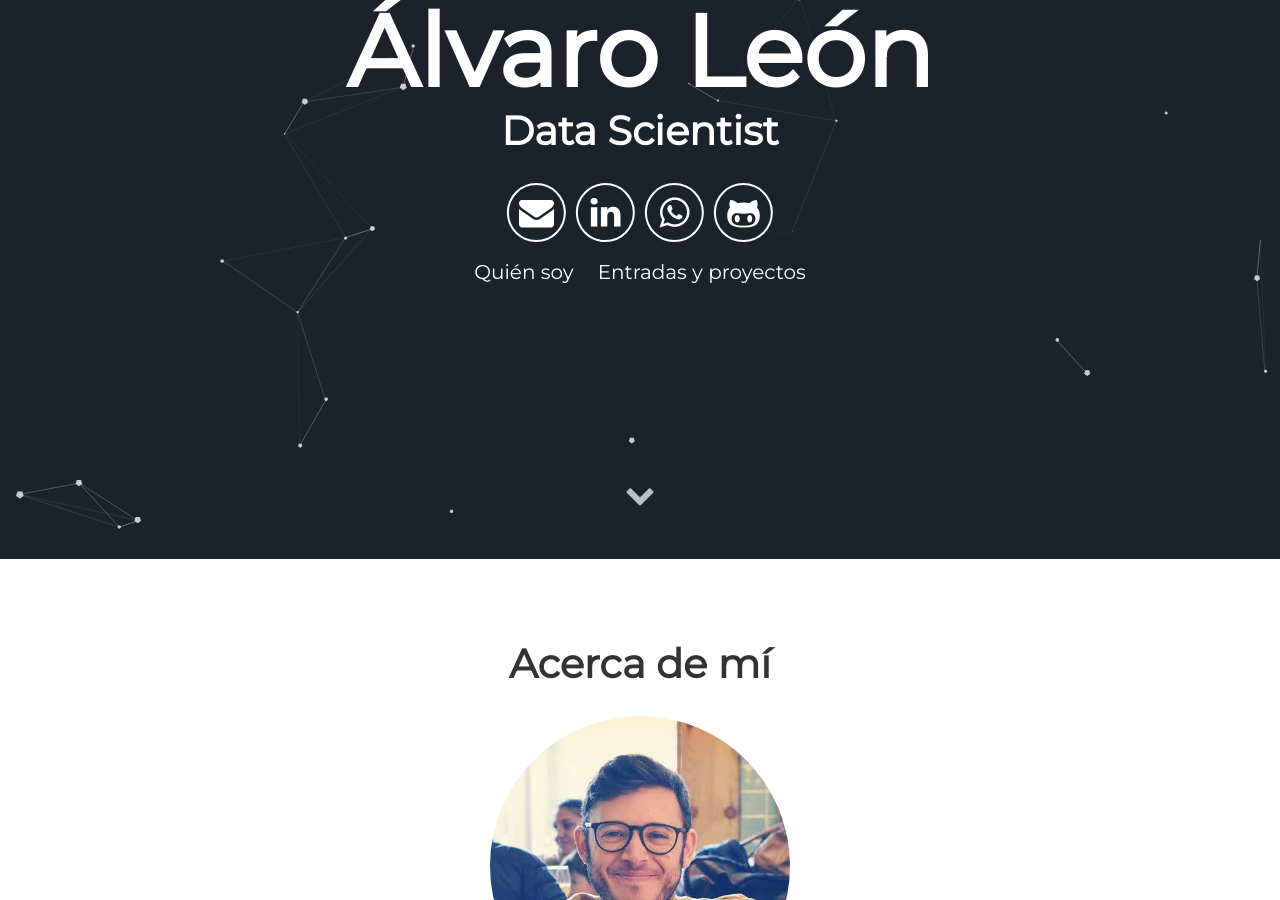
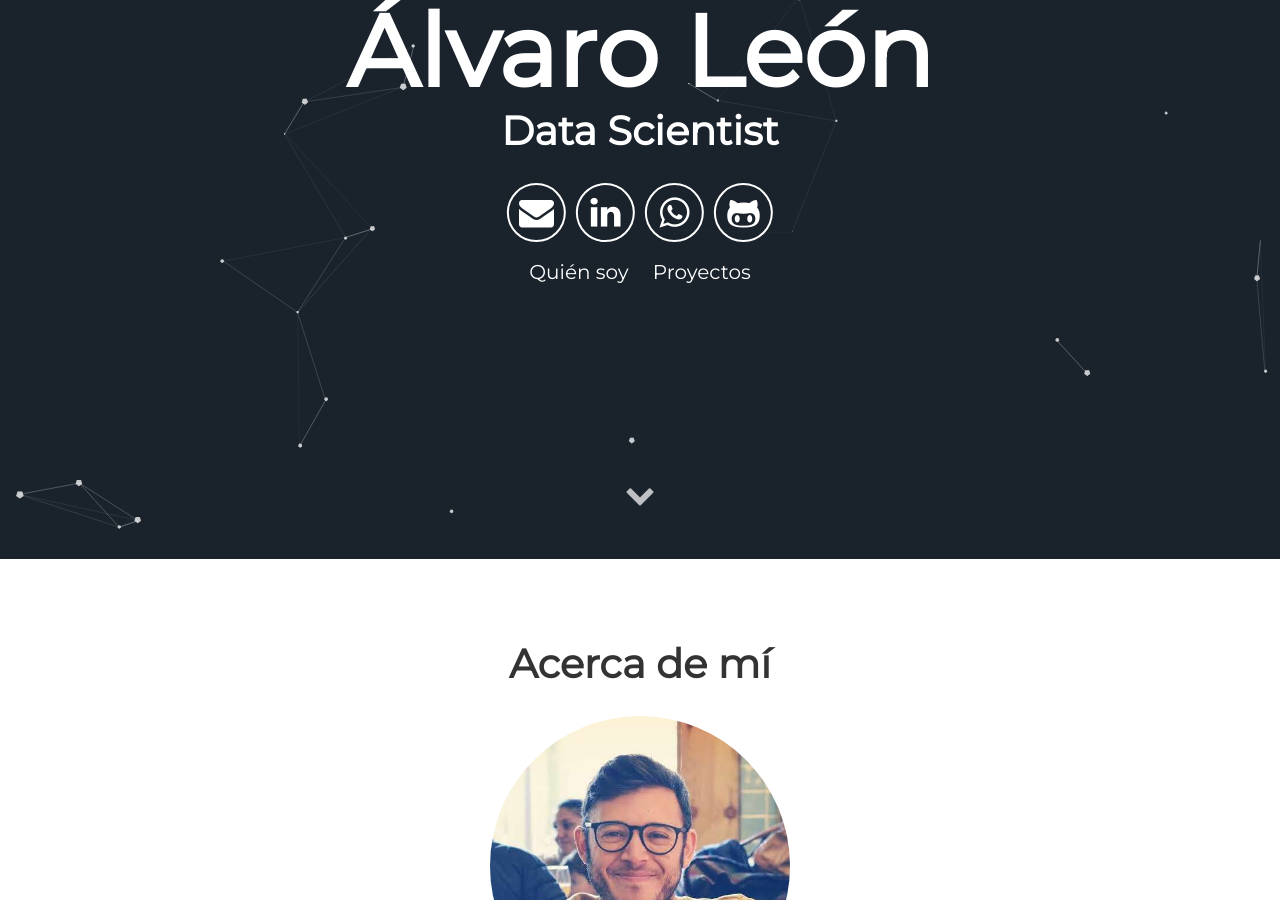
Before and after one commit to alvaroleongarrido/alvaroleongarrido.github.io, a Jekyll site: the page built from index.html, in a window 1280 px wide and 900 px high, scrolled down 341 px. Built offline with Jekyll 4.4.1, drawn with Linux system fonts in a browser that asks for light colours.

Commit message:
cambio 12

```diff
--- a/_includes/header.html
+++ b/_includes/header.html
@@ -14,7 +14,7 @@
 
       <div class="header-links">
         <a class="link" href="#about" data-scroll>Quién soy</a>
-        <a class="link" href="#projects" data-scroll>Entradas y proyectos</a>
+        <a class="link" href="#projects" data-scroll>Proyectos</a>
       </div>
 
   </div>
```
